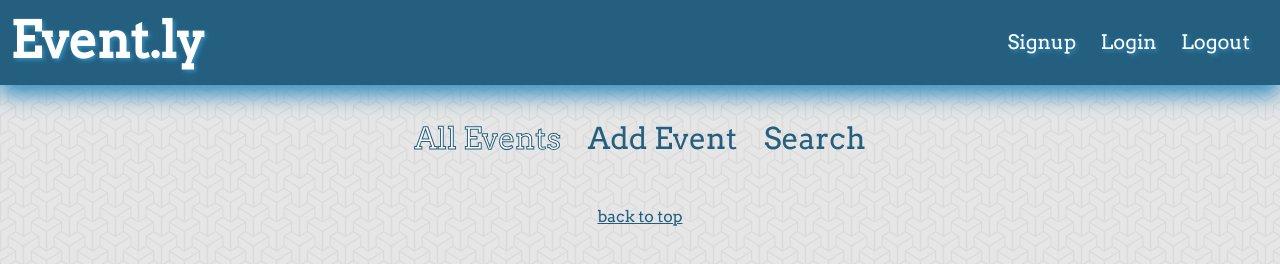
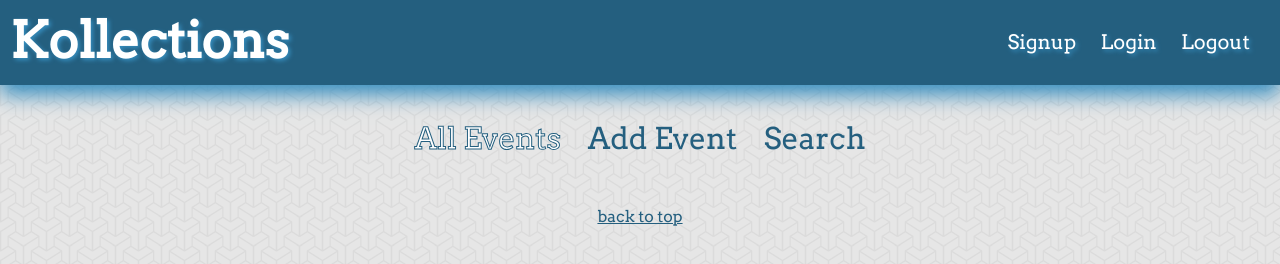
Before and after one commit to ayyshi/museum, a website: page public/index.html in a window 1280 px wide. Drawn offline with nearby package versions, Linux system fonts and the light colour scheme; some packages are replaced by stand-ins of ours; no server answers.

Commit message:
name change

```diff
--- a/public/index.html
+++ b/public/index.html
@@ -2,7 +2,7 @@
 <html>
   <head>
     <meta charset="utf-8">
-    <title>Event.ly</title>
+    <title>Kollections</title>
     <link rel="stylesheet" href="/css/style.css" charset="utf-8">
     <script src="https://ajax.googleapis.com/ajax/libs/angularjs/1.4.8/angular.min.js"></script>
     <script src="https://cdnjs.cloudflare.com/ajax/libs/angular-ui-router/0.2.15/angular-ui-router.js"></script>
@@ -13,7 +13,7 @@
     <a href="#"></a>
     <header>
       <div class="logo">
-        <h1 ui-sref='events'>Event.ly</h1>
+        <h1 ui-sref='events'>Kollections</h1>
       </div>
       <ul class="userlog" ng-controller='UserController as users'>
         <li ui-sref='signup' ui-sref-active="active">Signup</li>
```
Also changed, not shown: README.md.
